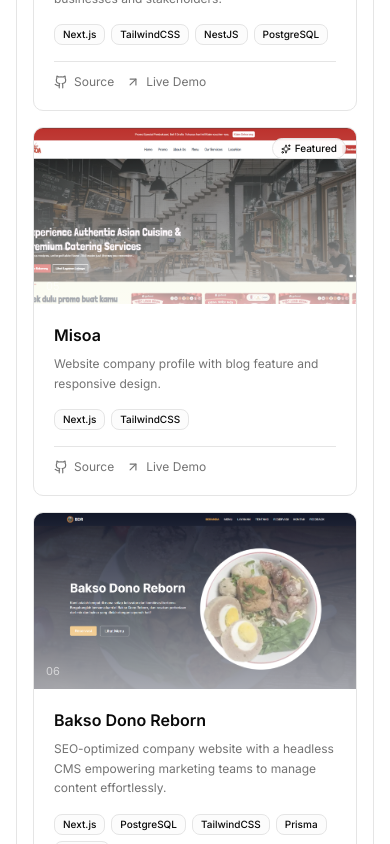
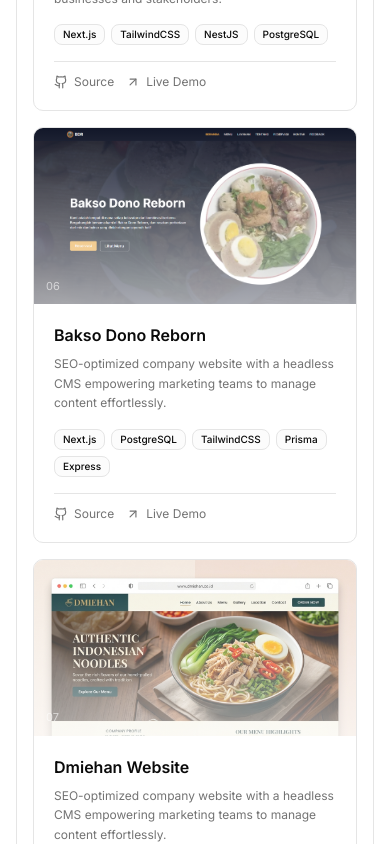
Before and after one commit to rizkirifandi7/portfolio-rizki, a Next.js app: page / in a window 390 px wide. Shown: the part 4340-5184 px from the top of the page. Built offline with nearby package versions, Linux system fonts and the light colour scheme.

Commit message:
feat: implement landing page layout with responsive sidebar and intersection-based navigation

```diff
--- a/app/page.tsx
+++ b/app/page.tsx
@@ -319,7 +319,7 @@
 
                     <div className="flex flex-wrap items-center gap-2 mt-4 md:mt-5">
                       <Link
-                        href="https://drive.google.com/file/d/1u84nbzhMlFCuX2akNiuwm2nAArgn33sn/view?usp=sharing"
+                        href="https://drive.google.com/file/d/1m04w7aOgQcvBrop41K_6o-KbTGtBwPVV/view?usp=sharing"
                         className="inline-flex items-center gap-2 rounded-md bg-foreground text-background px-4 py-2 text-sm font-semibold hover:opacity-80 transition-opacity"
                       >
                         <BriefcaseBusiness className="h-3.5 w-3.5" />
@@ -698,17 +698,6 @@
                     featured: true,
                   },
                   {
-                    index: "05",
-                    title: "Misoa",
-                    description:
-                      "Website company profile with blog feature and responsive design.",
-                    tech: ["Next.js", "TailwindCSS"],
-                    image: "/project-misoa.png",
-                    github: "#",
-                    live: "https://misoa.kulidigital.id/",
-                    featured: true,
-                  },
-                  {
                     index: "06",
                     title: "Bakso Dono Reborn",
                     description:
```
